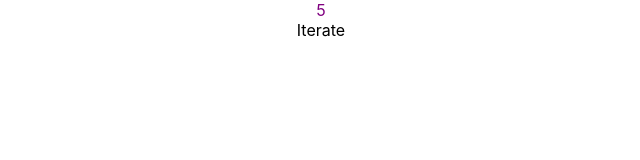
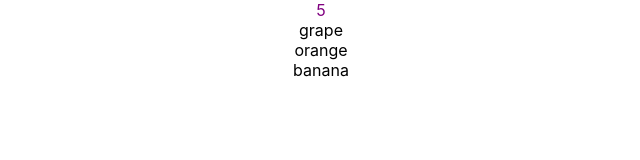
Before and after one commit to lara-destein13/component, a React (Create React App) app in the folder my-app/: page / in a window 1280 px wide. Shown: the top 160 px of the page, without its empty margins (319-959 px from the left). Built offline with nearby package versions, Linux system fonts and the light colour scheme.

Commit message:
get iterate working

```diff
--- a/my-app/src/App.js
+++ b/my-app/src/App.js
@@ -12,10 +12,11 @@ class App extends Component {
 
   render() {
     console.log("app render");
+    const array = ["grape", "orange", "banana"];
     return (
       <div className="App">
         <Number digit="5"></Number>
-        <Iterate></Iterate>
+        <Iterate array={array}></Iterate>
       </div>
     );
   };
--- a/my-app/src/Iterate.js
+++ b/my-app/src/Iterate.js
@@ -9,11 +9,23 @@ class Iterate extends Component {
     }
 
 
-render() {
-    return (
-        <div>Iterate</div>
-    );
-}
+    renderString(takeAString) {
+        console.log("renderString");
+        return(
+            <div>{takeAString}</div>
+        );
+    }
+
+    render() {
+        const props = this.props;
+        const array = props.array;
+
+        return (
+            <div>
+                {array.map((str) => this.renderString(str))}
+            </div>
+        );
+    }
 };
 
 export default Iterate;
```
